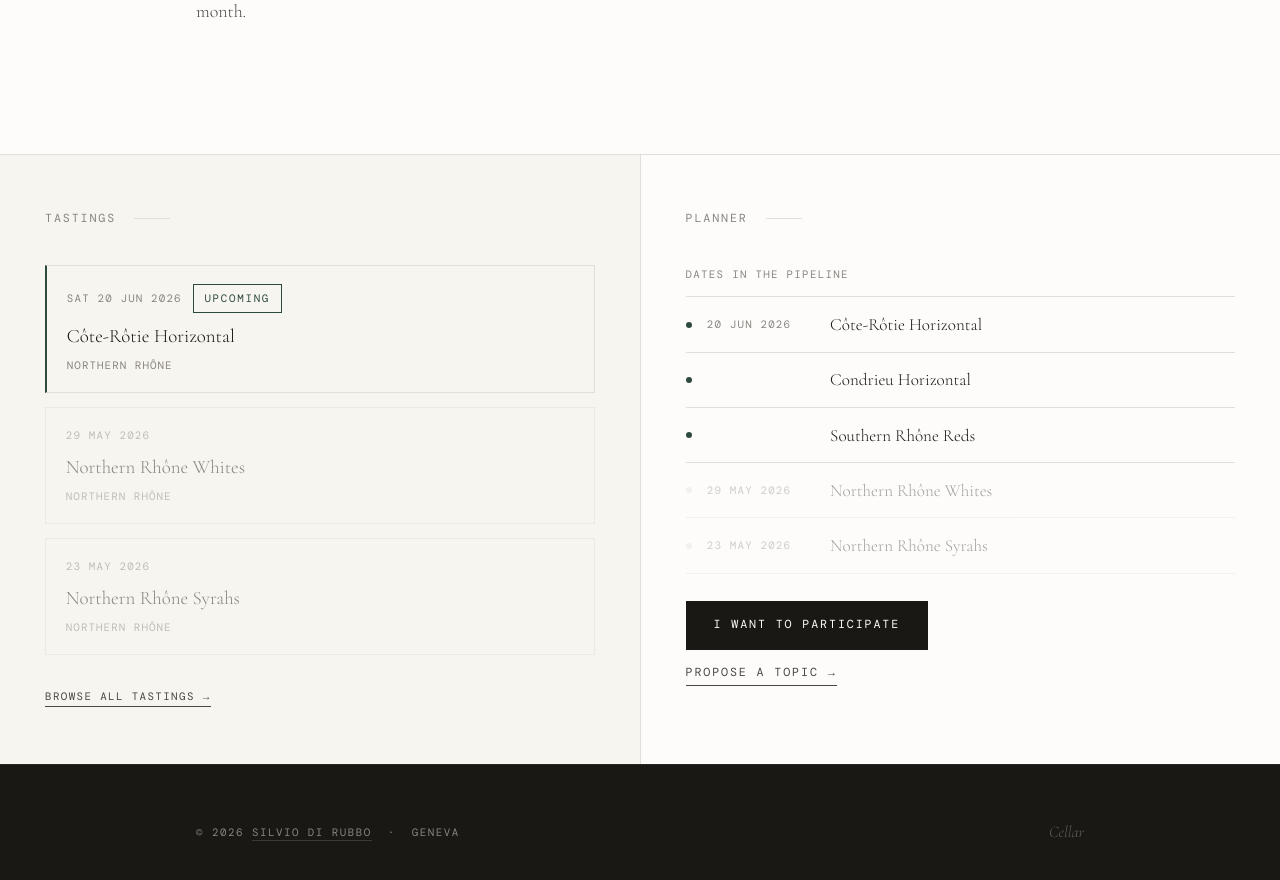
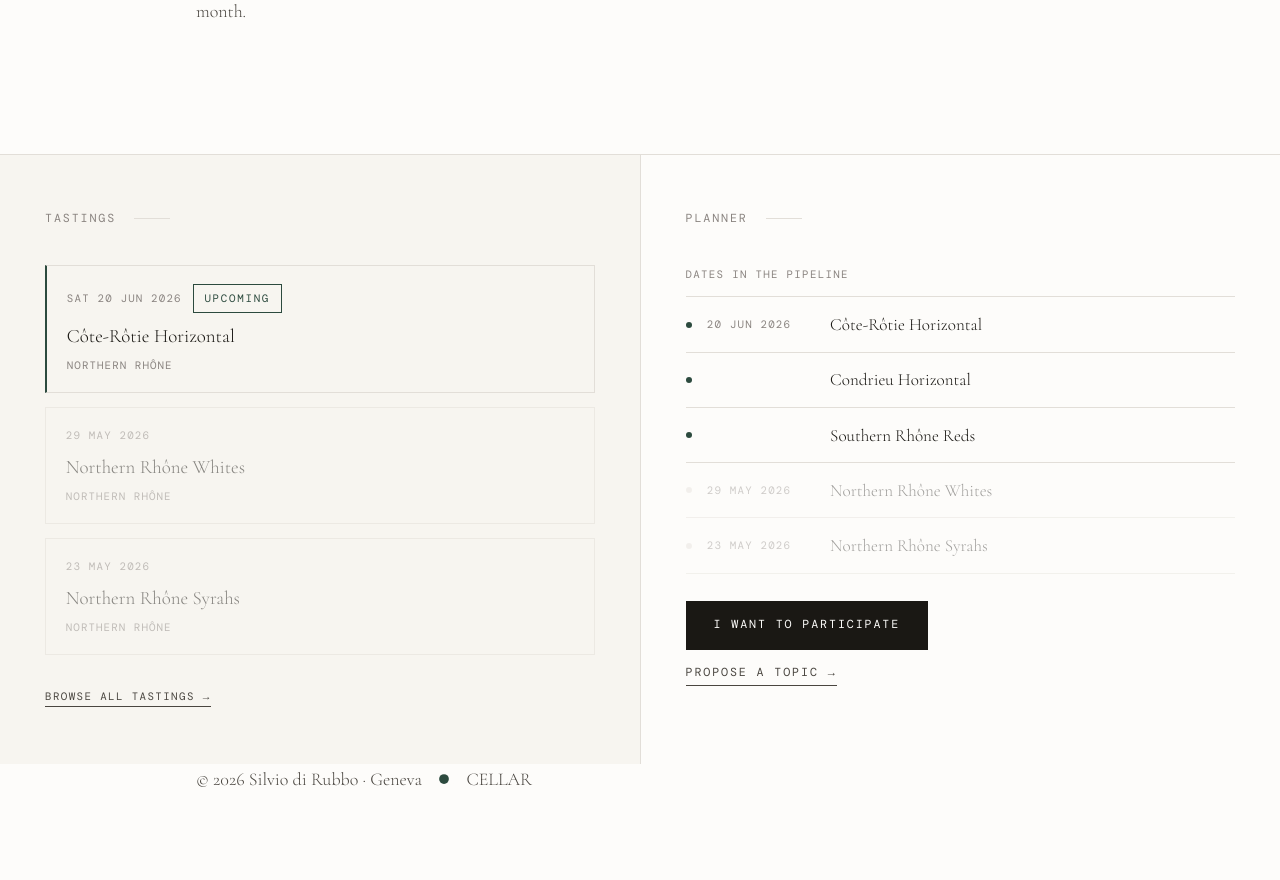
Before and after one commit to silviodirubbo/cellar, a Jekyll site: the page built from index.html, in a window 1280 px wide and 900 px high, scrolled down 958 px. Shown: the top 880 px of the window. Built offline with Jekyll 4.4.1, drawn with Linux system fonts in a browser that asks for light colours; some web fonts are replaced; after the commit the page ends 1752 px from its top, so only the background shows below that.

Commit message:
Revamp footer HTML structure and styling

```diff
--- a/_includes/footer.html
+++ b/_includes/footer.html
@@ -1,8 +1,16 @@
-<footer class="footer" role="contentinfo">
-  <div class="footer__inner">
-    <span class="footer__copy">
-      © {{ 'now' | date: "%Y" }} <a href="https://silviodirubbo.github.io" class="footer__profile-link">Silvio di Rubbo</a> &nbsp;·&nbsp; Geneva
-    </span>
-    <span class="footer__logo">Cellar</span>
+<footer class="site-footer">
+  <div class="container footer-inner">
+    <span class="footer-copy">© {{ 'now' | date: "%Y" }} <a href="https://silviodirubbo.github.io" target="_blank" rel="noopener">Silvio di Rubbo</a> · Geneva</span>
+
+    <!-- Horizontal lockup: mark + wordmark -->
+    <a class="footer-logo" href="{{ '/' | relative_url }}" aria-label="Cellar home">
+      <svg width="36" height="12" viewBox="0 0 96 32" fill="none" xmlns="http://www.w3.org/2000/svg" aria-hidden="true">
+        <circle cx="16" cy="16" r="13" stroke="#FDFCFA" stroke-width="1.6"/>
+        <circle cx="48" cy="16" r="13" fill="#2C4A3E"/>
+        <circle cx="80" cy="16" r="13" stroke="#FDFCFA" stroke-width="1.6"/>
+      </svg>
+      <span class="footer-wordmark">CELLAR</span>
+    </a>
+
   </div>
 </footer>
```
